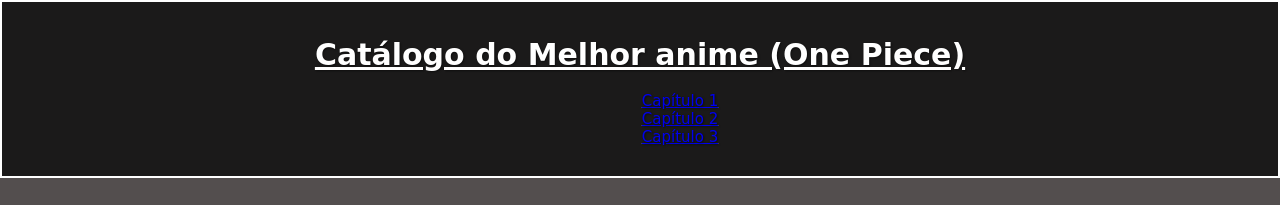
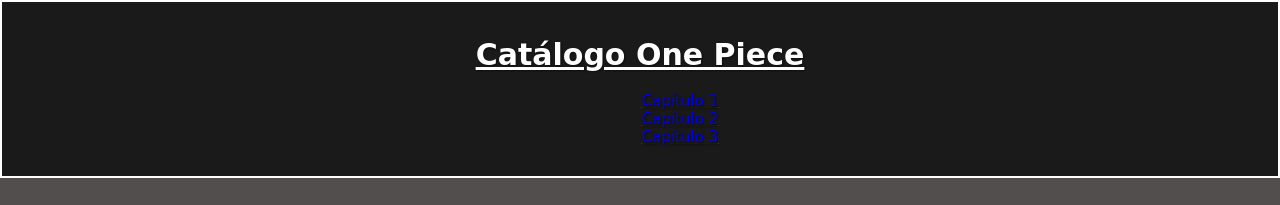
Before and after one commit to Ytalodias/catalogo-one-piece, a plain HTML site: page index.html in a window 1280 px wide. Shown: the top 205 px of the page. Drawn offline with Linux system fonts and the light colour scheme.

Commit message:
Update index.html

```diff
--- a/index.html
+++ b/index.html
@@ -11,7 +11,7 @@
 
 <body>
     <header id="lista">
-        <h1>Catálogo do Melhor anime (One Piece)</h1>
+        <h1>Catálogo One Piece </h1>
         <ul class="hori">
             <ol><a href="#cap1">Capítulo 1</a></ol>
             <ol><a href="#cap2">Capítulo 2</a></ol>
```
